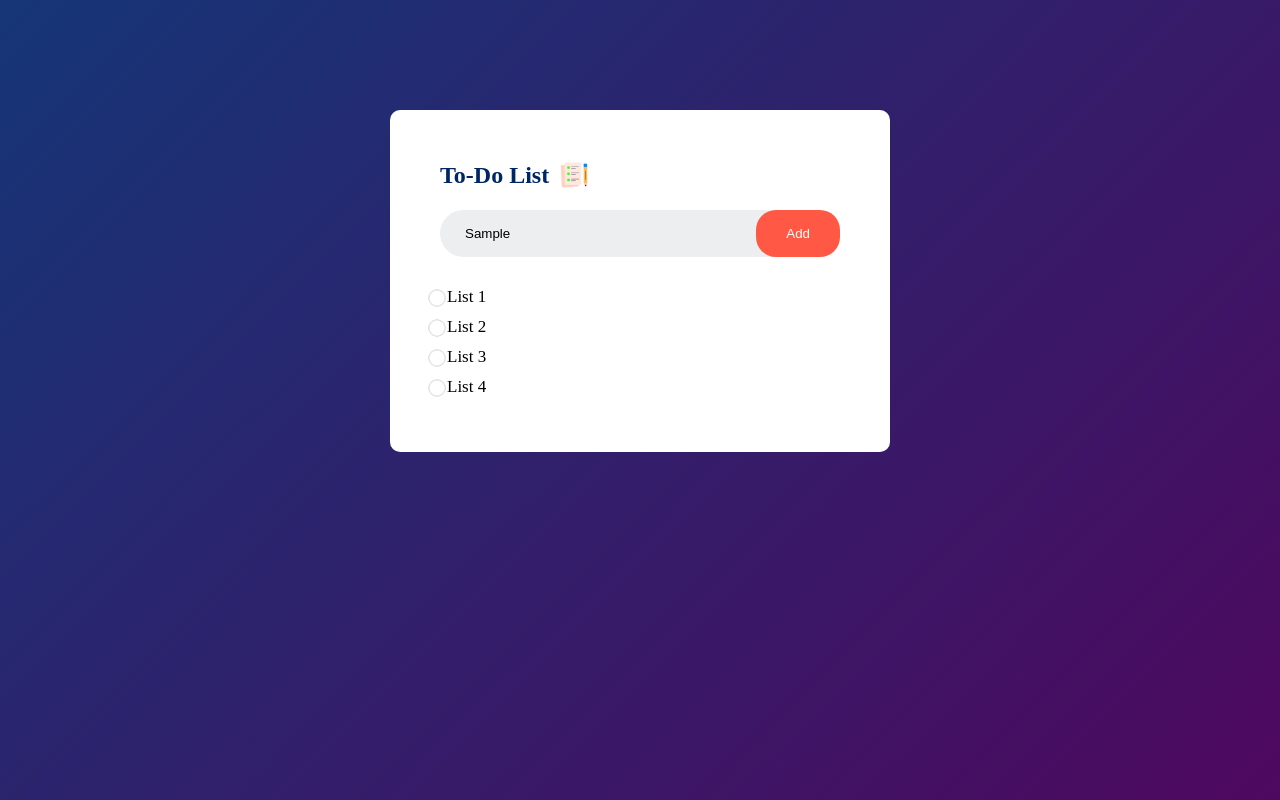
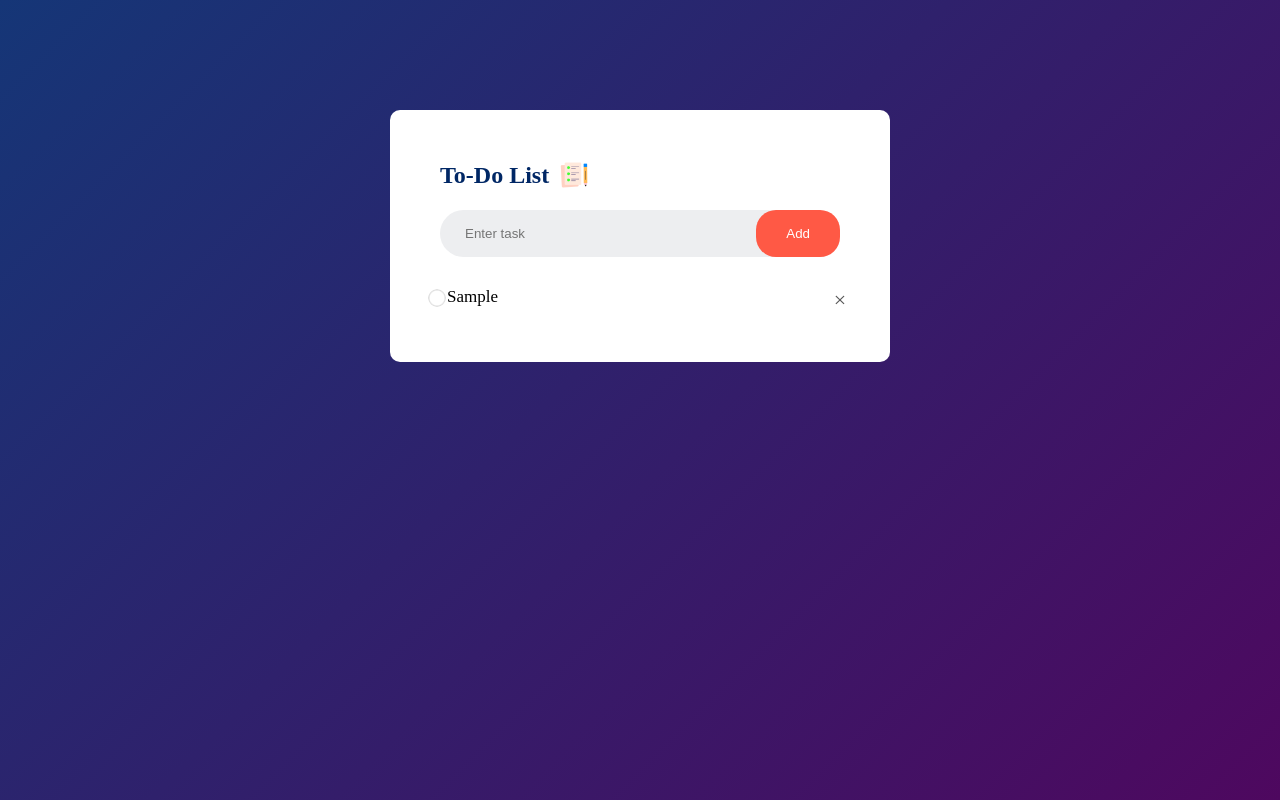
Before and after one commit to Saanimustapha/To-Do-App, a plain HTML site: page index.html in a window 1280 px wide. Both pictures are taken after typing "Sample" into the empty fields and a click on the button "Add". Drawn offline with Linux system fonts and the light colour scheme.

Commit message:
Completed frontend and added javascript interactivity.

```diff
--- a/index.html
+++ b/index.html
@@ -13,20 +13,21 @@
             <h2>To-Do List <img src="images/icon.png"></h2>
             <div class="row">
                 <input type="text" id="to-do" placeholder="Enter task">
-                <button>Add</button>
+                <button onclick="addTask()">Add</button>
             </div>
 
             <ul id="list-container">
-                <li>List 1</li>
+                <!-- <li class="checked">List 1</li>
                 <li>List 2</li>
                 <li>List 3</li>
-                <li>List 4</li>
+                <li>List 4</li> -->
             </ul>
         </div>
 
 
 
     </div>
+    <script src="script.js"></script>
 
 </body>
 </html>
--- /dev/null
+++ b/script.js
@@ -0,0 +1,39 @@
+const searchBox = document.getElementById("to-do")
+const listItems = document.getElementById("list-container")
+
+function addTask() {
+    if(searchBox.value === ""){
+        alert("You must enter a task")
+    }
+    else{
+        let li = document.createElement("li")
+        li.innerHTML = searchBox.value
+        listItems.appendChild(li)
+        let span = document.createElement("span")
+        span.innerHTML = "\u00d7"
+        li.appendChild(span)
+    }
+    searchBox.value = "";
+    save();
+}
+
+
+listItems.addEventListener("click",function(e){
+    if(e.target.tagName === "LI"){
+        e.target.classList.toggle("checked");
+        save();
+    }
+    else if(e.target.tagName === "SPAN"){
+        e.target.parentElement.remove();
+        save();
+    }
+}, false)
+
+function save(){
+    localStorage.setItem("data",listItems.innerHTML);
+}
+
+function show() {
+    listItems.innerHTML = localStorage.getItem("data");
+}
+show();
--- a/styles.css
+++ b/styles.css
@@ -81,3 +81,28 @@ ul li::before {
     top: 7px;
     left: -12px;
 }
+
+ul li.checked {
+    color: #555;
+    text-decoration: line-through;
+}
+
+ul li.checked::before {
+    background-image: url(images/checked.png);
+}
+
+ul li span {
+    position: absolute;
+    left: 380px;
+    width: 40px;
+    height: 30px;
+    font-size: 22px;
+    color: #555;
+    line-height: 25px;
+    text-align: center;
+    border-radius: 50%;
+}
+
+ul li span:hover {
+    background: #edeef0;
+}
```
